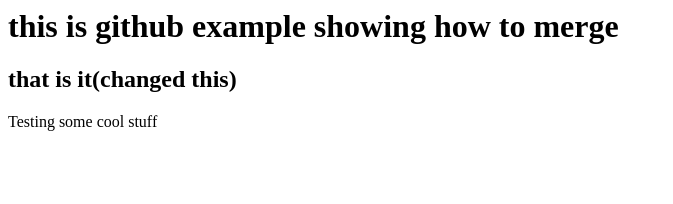
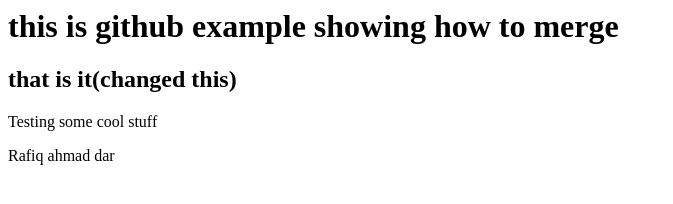
Before and after one commit to RafiqAhmadDar1/Git-Test, a plain HTML site: page index.html in a window 1280 px wide. Shown: the whole page, without its empty margins (0-673 px from the left). Drawn offline with Linux system fonts and the light colour scheme.

Commit message:
Added Rad

```diff
--- a/index.html
+++ b/index.html
@@ -3,5 +3,6 @@
 <h1>this is github example showing how to merge</h1>
 <h2>that is it(changed this)</h2>
 <p>Testing some cool stuff</p>
+<p>Rafiq ahmad dar</p>
 </body>
 </html>
```
